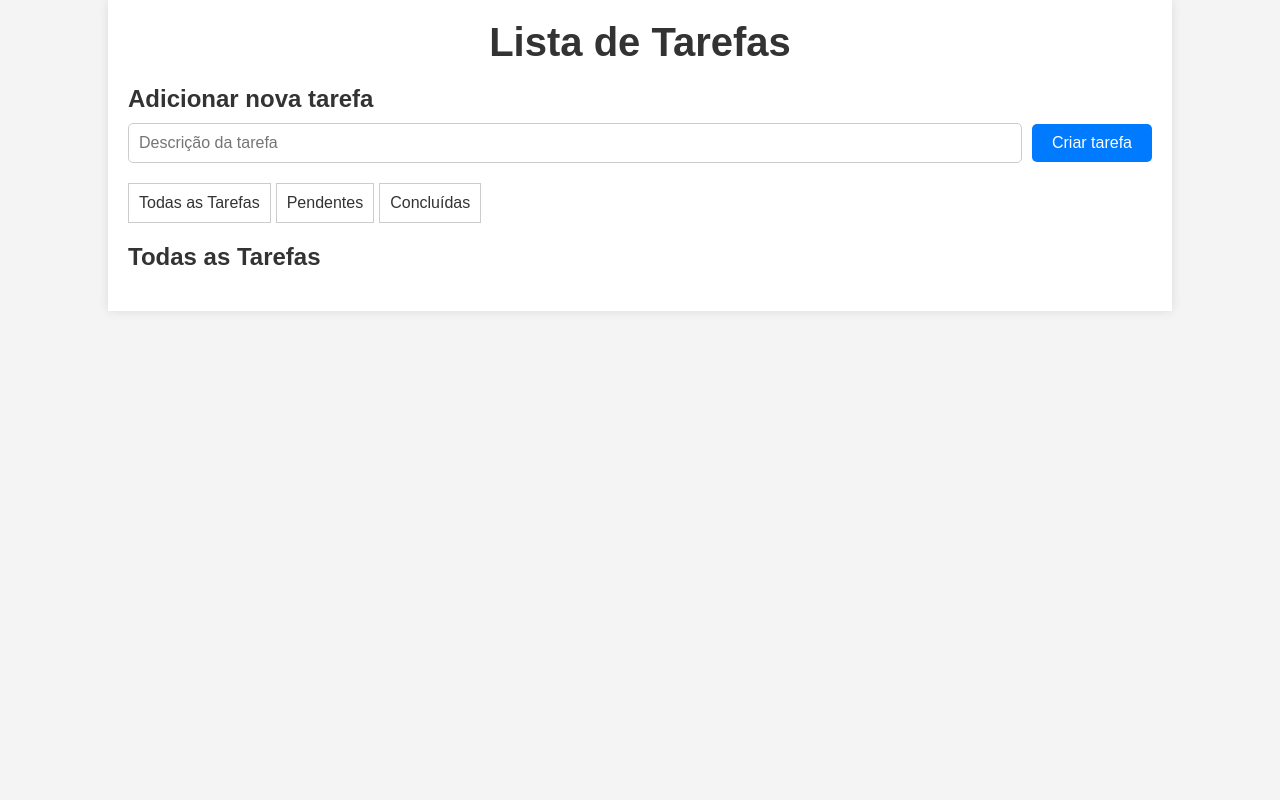
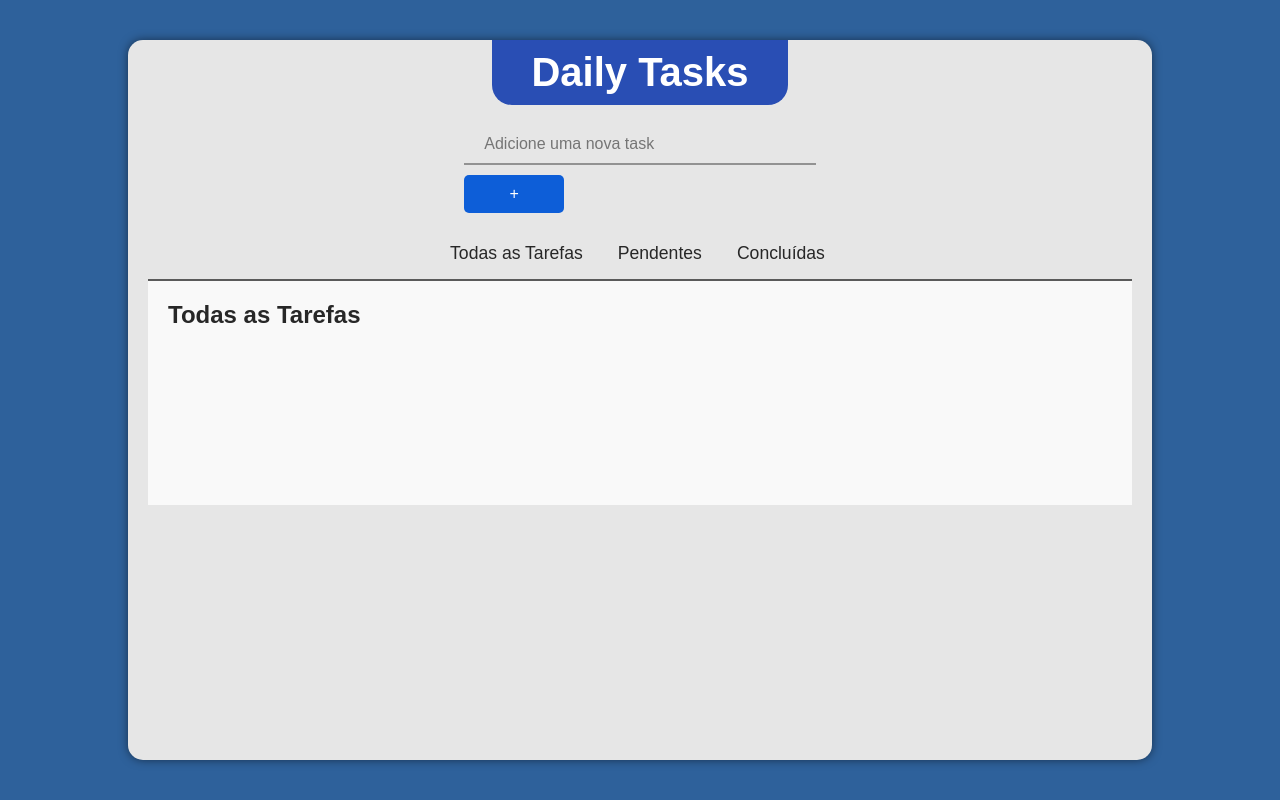
Before and after one commit to devmiza/Lista-de-tarefa-flask, a Flask app: page / in a window 1280 px wide. Run offline with Flask 3, Linux system fonts and the light colour scheme; data that the repository does not hold is empty.

Commit message:
Alterações no layout principais containers e rolagem na aba de todas as tarefas ja funcional

```diff
--- a/static/css/styles.css
+++ b/static/css/styles.css
@@ -1,44 +1,162 @@
-body {
-    font-family: Arial, sans-serif;
-    background-color: #f4f4f4;
-    color: #333;
+* {
+    box-sizing: border-box;
     margin: 0;
     padding: 0;
 }
 
-.container {
-    width: 80%;
-    margin: 0 auto;
-    padding: 20px;
-    background-color: #fff;
-    box-shadow: 0 0 10px rgba(0, 0, 0, 0.1);
+body {
+    font-family: Arial, sans-serif;
+    display: flex;
+    justify-content: center;
+    align-items: center;
+    height: 100vh;
+    background-color: #2e619b;
+    color: #272727;
+}
+
+.main-container {
+    background-color: rgb(230, 230, 230);
+    display: flex;
+    flex-direction: column;
+    width: 80%; /* Alterado para mais flexível */
+    max-width: 1200px; /* Limite de largura */
+    height: 90vh;
+    padding: 0 20px;
+    border-radius: 15px;
+    box-shadow: 0 0 10px rgba(0, 0, 0, 0.5);
+    overflow: hidden;
+    position: relative;
 }
 
 header {
+    display: flex;
+    align-items: center;
+    justify-content: center;
+    width: 100%;
+    border-radius: 0 0 20px 20px;
     text-align: center;
     margin-bottom: 20px;
 }
 
+.app-name {
+    background-color: rgb(41, 78, 180);
+    width: 30%;
+    padding: 10px;
+    border-radius: 0 0 20px 20px;
+    text-align: center;
+}
+
 h1 {
+    color: #fff;
     font-size: 2.5em;
-    margin: 0;
+}
+
+.input-task {
+    display: flex;
+    align-items: center;
+    justify-content: center;
 }
 
 .add-task, .task-list {
-    margin-bottom: 20px;
+    width: 100%;
+    display: flex;
+    align-items: center;
+    justify-content: center;
 }
 
-.add-task h2, .task-list h2 {
-    font-size: 1.5em;
-    margin-bottom: 10px;
+.add-task input {
+    background-color: rgb(230, 230, 230);
+    width: 100%;
+    max-width: 800px;
+    padding: 10px 20px;
+    font-size: 1rem;
+    border: none;
+    border-bottom: 2px solid #929292;
 }
 
-form {
+.add-task button {
+    background-color: #0d5ed8;
+    width: 100px;
+    padding: 10px;
+    font-size: 1rem;
+    color: #ffffff;
+    border: none;
+    border-radius: 5px;
+    cursor: pointer;
+    margin-top: 10px;
+}
+
+.add-task button:hover {
+    opacity: 0.8;
+}
+
+.tabs {
+    margin-top: 15px;
     display: flex;
-    justify-content: space-between;
-    align-items: center;
-    margin-bottom: 10px;
+    justify-content: center;
+    cursor: pointer;
+    border-bottom: 2px solid #5a5a5a;
 }
+
+.tab {
+    padding: 15px;
+    border: none;
+    margin-right: 5px;
+    border-radius: 20px 20px 0 0;
+    transition: background-color 0.3s ease, transform 0.3s ease;
+    font-size: 1.1em;
+}
+
+.tab:hover {
+    background-color: rgb(41, 78, 180);
+    color: #fff;
+    transform: scale(1.05);
+}
+
+.tab.active {
+    background-color: rgb(41, 78, 180);
+    color: #fff;
+    transform: scale(1.05); /* Destaca a aba ativa */
+}
+
+.tab-content-container {
+    flex-grow: 1;
+    display: flex;
+    flex-direction: column;
+    overflow-y: auto;
+    height: 100%;
+}
+
+.tab-content {
+    display: none;
+    width: 100%;
+    padding: 20px;
+    box-sizing: border-box;
+    background-color: #f9f9f9; /* Cor de fundo mais suave */
+    flex-shrink: 0;
+    min-height: 100%;
+    overflow-y: auto;
+    max-height: calc(100vh - 160px); /* Ajuste para garantir que o conteúdo não ultrapasse a tela */
+}
+
+.tab-content.active {
+    display: block;
+}
+
+.tab-content::-webkit-scrollbar {
+    width: 8px;
+}
+
+.tab-content::-webkit-scrollbar-thumb {
+    background-color: #555;
+    border-radius: 4px;
+}
+
+.tab-content::-webkit-scrollbar-thumb:hover {
+    background-color: #333;
+}
+
+/*
 
 input[type="text"] {
     flex: 1;
@@ -63,23 +181,23 @@ button:hover {
 }
 
 button.add {
-    background-color: #007bff; /* Azul */
+    background-color: #007bff;
 }
 
 button.edit {
-    background-color: #ffc107; /* Amarelo */
+    background-color: #ffc107;
 }
 
 button.delete {
-    background-color: #dc3545; /* Vermelho */
+    background-color: #dc3545;
 }
 
 button.complete {
-    background-color: #e69500; /* Verde */
+    background-color: #e69500;
 }
 
 button.reactivate {
-    background-color: #28a745; /* Azul claro */
+    background-color: #28a745;
 }
 
 ul {
@@ -101,4 +219,4 @@ li input {
 
 .task-form button {
     margin-left: 5px;
-}
+} */
--- a/templates/index.html
+++ b/templates/index.html
@@ -7,7 +7,7 @@
     <title>ToDo List</title>
     <link rel="stylesheet" href="{{ url_for('static', filename='css/styles.css') }}">
     <style>
-        .status-pendente {
+        /* .status-pendente {
             color: orange;
         }
 
@@ -15,45 +15,36 @@
             color: green;
         }
 
-        .tabs {
-            display: flex;
-            cursor: pointer;
-        }
-
-        .tab {
-            padding: 10px;
-            border: 1px solid #ccc;
-            margin-right: 5px;
-        }
-
-        .tab-content {
-            display: none;
-        }
-
-        .tab-content.active {
-            display: block;
-        }
+         */
     </style>
 </head>
 
 <body>
-    <div class="container">
+    <div class="main-container">
         <header>
-            <h1>Lista de Tarefas</h1>
+            <div class="app-name">
+                <h1>Daily Tasks</h1>
+            </div>
         </header>
+
         <main>
+            <div class="input-task">
                 <section class="add-task">
-                <h2>Adicionar nova tarefa</h2>
                     <form action="/create" method="post">
-                    <input type="text" name="description" placeholder="Descrição da tarefa" required>
-                    <button type="submit" class="add">Criar tarefa</button>
+                        <input type="text" name="description" placeholder="Adicione uma nova task" required>
+                        <button type="submit" class="add">+</button>
                     </form>
                 </section>
+            </div>
+
             <div class="tabs">
                 <div class="tab" onclick="showTab('all')">Todas as Tarefas</div>
                 <div class="tab" onclick="showTab('pending')">Pendentes</div>
                 <div class="tab" onclick="showTab('completed')">Concluídas</div>
             </div>
+
+            <div class="tab-content-container">
+                <!-- Seção Todas as Tarefas -->
                 <section id="all" class="tab-content active">
                     <h2>Todas as Tarefas</h2>
                     <ul>
@@ -68,13 +59,14 @@
                                 <button type="submit" name="action" value="delete" class="delete">Excluir</button>
                             </form>
                             <form action="/toggle_status/{{ task.id }}" method="POST" class="task-form">
-                            <button type="submit" class="complete">{{ 'Reativar' if task.completed else 'Marcar como
-                                Concluída' }}</button>
+                                <button type="submit" class="complete">{{ 'Reativar' if task.completed else 'Marcar como Concluída' }}</button>
                             </form>
                         </li>
                         {% endfor %}
                     </ul>
                 </section>
+
+                <!-- Seção Tarefas Pendentes -->
                 <section id="pending" class="tab-content">
                     <h2>Tarefas Pendentes</h2>
                     <ul>
@@ -92,6 +84,8 @@
                         {% endfor %}
                     </ul>
                 </section>
+
+                <!-- Seção Tarefas Concluídas -->
                 <section id="completed" class="tab-content">
                     <h2>Tarefas Concluídas</h2>
                     <ul>
@@ -105,16 +99,20 @@
                         {% endfor %}
                     </ul>
                 </section>
+            </div>
+
         </main>
     </div>
+
     <script>
         function showTab(tabId) {
-            document.querySelectorAll('.tab-content').forEach(function (tabContent) {
-                tabContent.classList.remove('active');
+            // Controla a exibição das seções de acordo com o id
+            document.querySelectorAll('.tab-content').forEach(tabContent => {
+                tabContent.style.display = tabContent.id === tabId ? 'block' : 'none';
             });
-            document.getElementById(tabId).classList.add('active');
         }
     </script>
 </body>
 
+
 </html>
```
Lines whose indentation alone changed are shown as unchanged.
